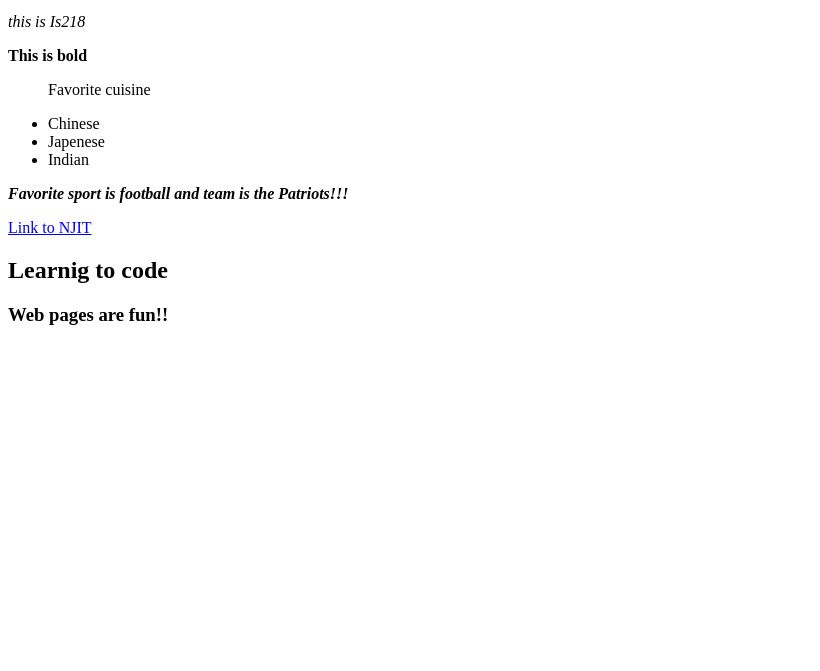
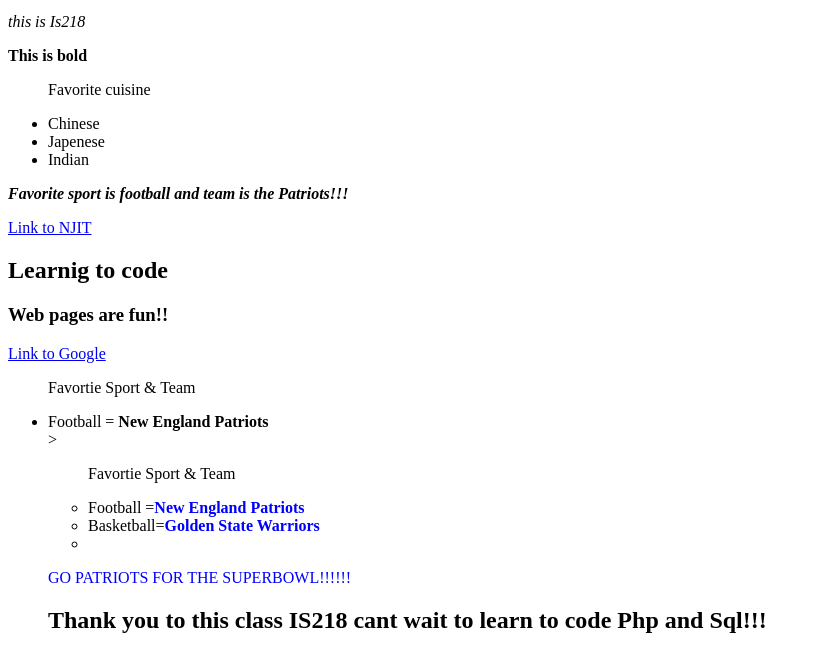
Before and after one commit to arvindh21/IS217spring, a plain HTML site: page index.html in a window 1280 px wide. Shown: the part 87-758 px from the top of the page, without its empty margins (0-820 px from the left). Drawn offline with Linux system fonts and the light colour scheme.

Commit message:
added new command lines  to index.html

```diff
--- a/index.html
+++ b/index.html
@@ -13,3 +13,12 @@
 <a href="http://www.njit.edu">Link to NJIT</a>
 <h2>Learnig to code</h2>
 <h3>Web pages are fun!!</h3>
+<a href="www.google.com">Link to Google</a>
+<ul><p>Favortie Sport & Team</p>
+<li>Football = <b>New England Patriots</b></li>>
+<ul><p>Favortie Sport & Team</p>
+<li>Football =<b><font color='blue'>New England Patriots</b></font></li>
+<li>Basketball=<b><font color='blue'>Golden State Warriors</b></font><li>
+</ul>
+<p><font color='blue'>GO PATRIOTS FOR THE SUPERBOWL!!!!!!</font></p>
+<h2>Thank you to this class IS218 cant wait to learn to code Php and Sql!!!</h2>
```
